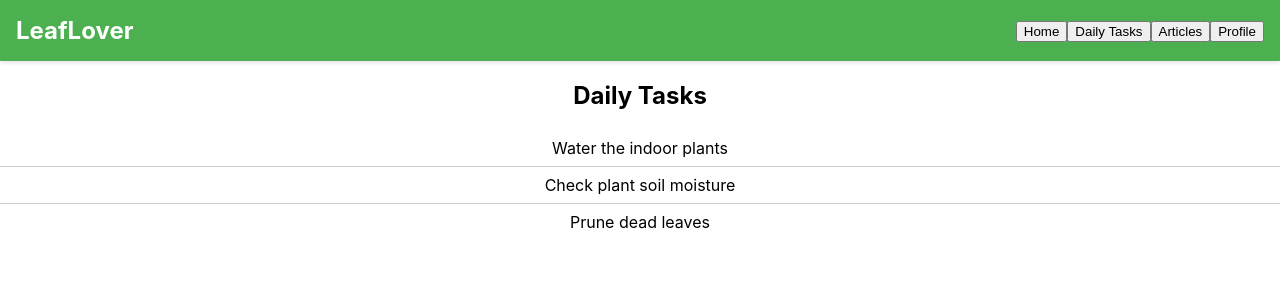
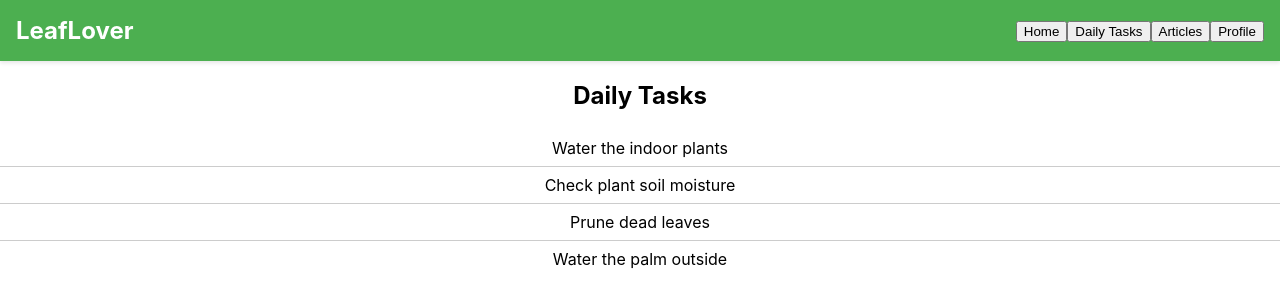
Before and after one commit to elvinafahlgren/leaflover, a React (Create React App) app: page / in a window 1280 px wide. Both pictures are taken after a click on the button "Daily Tasks". Shown: the top 304 px of the page. Built offline with nearby package versions, Linux system fonts and the light colour scheme.

Commit message:
Update DailyTasks.js
add a task

```diff
--- a/src/pages/DailyTasks.js
+++ b/src/pages/DailyTasks.js
@@ -6,6 +6,7 @@ const DailyTasks = () => {
         { id: 1, text: 'Water the indoor plants', completed: false },
         { id: 2, text: 'Check plant soil moisture', completed: false },
         { id: 3, text: 'Prune dead leaves', completed: false },
+        { id: 4, text: 'Water the palm outside', completed: false },
         // Add more tasks as needed
     ]);
 
```
